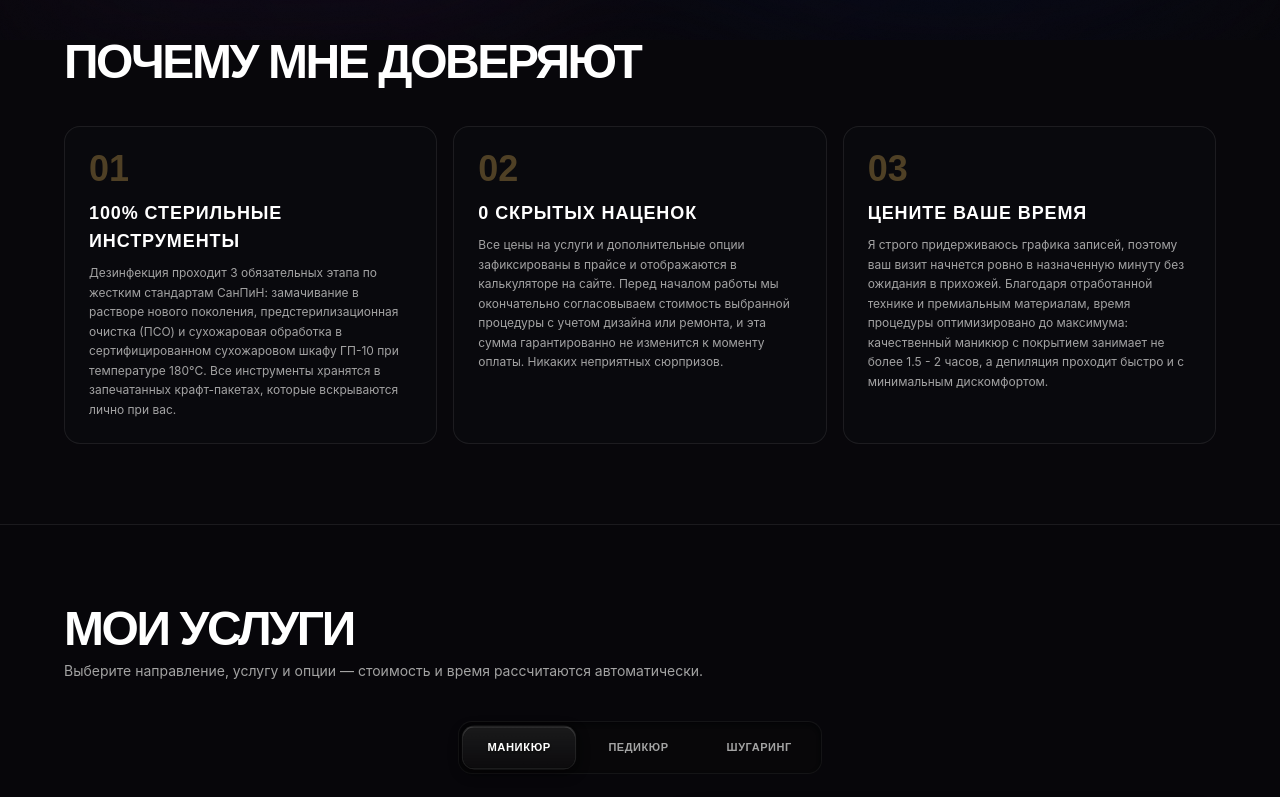
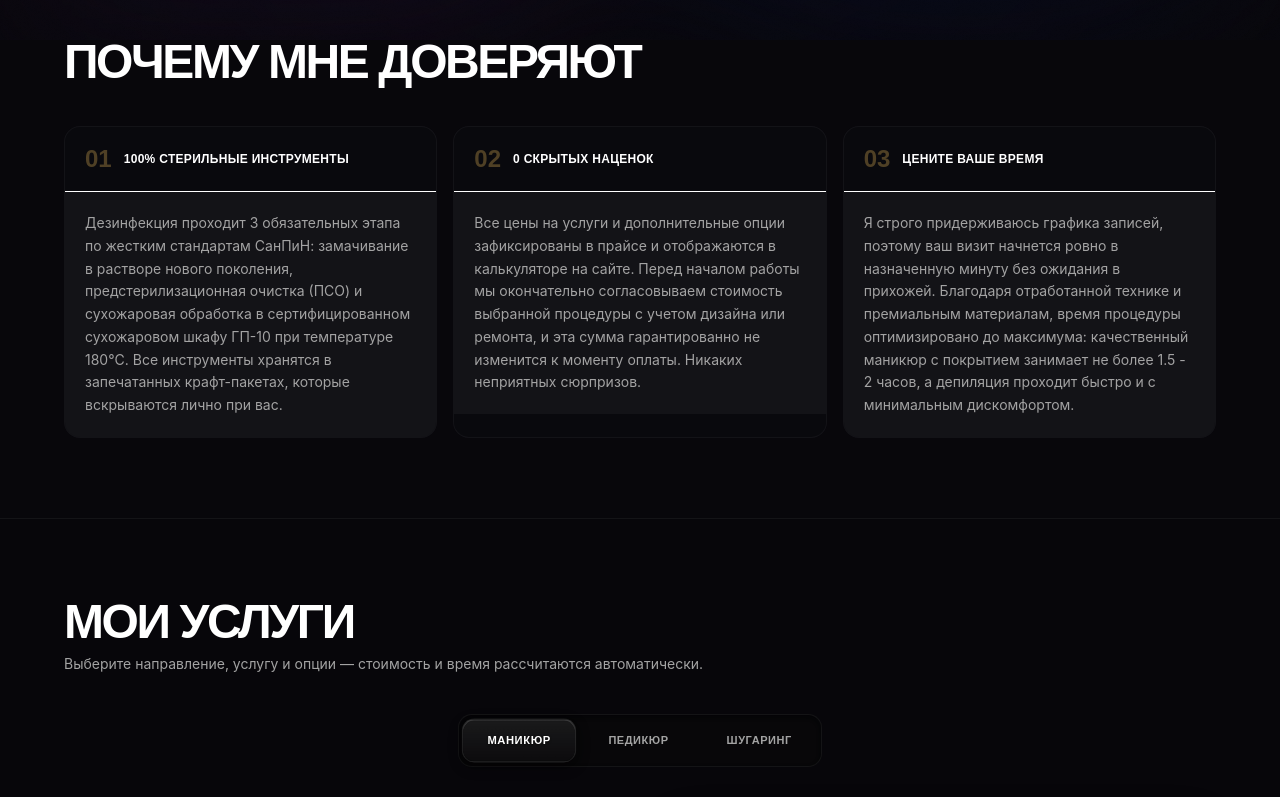
Before and after one commit to COMBINATORR/Nail-Master, a React (Vite) app: page / in a window 1280 px wide. Shown: the part 760-1557 px from the top of the page. Built offline with nearby package versions, Linux system fonts and the light colour scheme; the HTML template or start-up script is replaced by a standard one; a web font is replaced by a local one.

Commit message:
style: align Trust and Guarantees card styles, fonts, borders, and colors to match FaqSection

```diff
--- a/src/components/Guarantees.jsx
+++ b/src/components/Guarantees.jsx
@@ -2,10 +2,12 @@ import { useState } from 'react';
 import { useTranslation } from 'react-i18next';
 import { ChevronDownIcon } from './Icons';
 
+const bgCard = 'bg-[var(--bg-card)]';
+const bgSubtle = 'bg-[var(--bg-subtle)]';
 const textPrimary = 'text-[var(--text-primary)]';
 const textSecondary = 'text-[var(--text-secondary)]';
+const borderSubtle = 'border-[var(--border-subtle)]';
 const border = 'border-[var(--border-color)]';
-const bgSubtle = 'bg-[var(--bg-subtle)]';
 
 export const Guarantees = () => {
   const { t } = useTranslation();
@@ -30,21 +32,26 @@ export const Guarantees = () => {
             return (
               <div
                 key={i}
-                className={`flex flex-col p-5 ${bgSubtle} border ${border} rounded-2xl hover:border-bronze-500/20 transition-all cursor-pointer lg:cursor-default select-none`}
+                className={`flex flex-col ${bgCard} border ${borderSubtle} rounded-2xl overflow-hidden transition-all duration-300 cursor-pointer lg:cursor-default select-none`}
                 onClick={() => setActiveCard(isOpen ? null : i)}
               >
-                <div className="flex justify-between items-center lg:block">
-                  <h3 className={`font-display text-base lg:text-lg font-black uppercase tracking-wider ${textPrimary} lg:mb-2`}>
+                <div className="w-full flex justify-between items-center p-5 text-left lg:cursor-default">
+                  <h3 className={`font-display font-bold uppercase text-xs tracking-wide ${textPrimary} leading-snug`}>
                     {g.title}
                   </h3>
                   <div className="lg:hidden">
-                    <ChevronDownIcon className={`w-5 h-5 transition-transform duration-300 ${isOpen ? 'rotate-180 text-bronze-500' : 'text-[var(--text-muted)]'}`} />
+                    <ChevronDownIcon className={`flex-shrink-0 ml-4 transition-transform duration-300 ${isOpen ? 'rotate-180 text-bronze-500' : 'text-[var(--text-muted)]'}`} />
                   </div>
                 </div>
-                <div className={`transition-all duration-300 ease-in-out overflow-hidden lg:max-h-none lg:opacity-100 lg:mt-0 lg:pt-0 lg:border-t-0 ${isOpen ? 'max-h-60 opacity-100 mt-3 pt-3 border-t ' + border : 'max-h-0 opacity-0'}`}>
-                  <p className={`${textSecondary} text-xs leading-relaxed`}>
+                <div
+                  className={`transition-all duration-300 ease-in-out overflow-hidden lg:max-h-none lg:opacity-100 lg:border-t lg:${borderSubtle} ${
+                    isOpen ? 'max-h-60 opacity-100 border-t ' + borderSubtle : 'max-h-0 opacity-0'
+                  }`}
+                  style={{ overflow: 'hidden' }}
+                >
+                  <div className={`p-5 ${textSecondary} text-sm leading-relaxed ${bgSubtle}`}>
                     {g.desc}
-                  </p>
+                  </div>
                 </div>
               </div>
             );
--- a/src/components/Trust.jsx
+++ b/src/components/Trust.jsx
@@ -2,10 +2,12 @@ import { useState } from 'react';
 import { useTranslation } from 'react-i18next';
 import { ChevronDownIcon } from './Icons';
 
+const bgCard = 'bg-[var(--bg-card)]';
+const bgSubtle = 'bg-[var(--bg-subtle)]';
 const textPrimary = 'text-[var(--text-primary)]';
 const textSecondary = 'text-[var(--text-secondary)]';
+const borderSubtle = 'border-[var(--border-subtle)]';
 const border = 'border-[var(--border-color)]';
-const bgCard = 'bg-[var(--bg-card)]';
 
 export const Trust = () => {
   const { t } = useTranslation();
@@ -29,26 +31,31 @@ export const Trust = () => {
             return (
               <div
                 key={card.num}
-                className={`border ${border} rounded-2xl p-5 md:p-6 ${bgCard} hover:border-bronze-500/25 transition-all group cursor-pointer md:cursor-default select-none`}
+                className={`flex flex-col ${bgCard} border ${borderSubtle} rounded-2xl overflow-hidden transition-all duration-300 cursor-pointer md:cursor-default select-none`}
                 onClick={() => setActiveCard(isOpen ? null : i)}
               >
-                <div className="flex justify-between items-center md:block">
-                  <div className="flex items-center md:block gap-3">
-                    <span className="font-display font-black text-3xl md:text-4xl text-bronze-500/40 group-hover:text-bronze-500/70 transition-colors leading-none block md:mb-3">
+                <div className="w-full flex justify-between items-center p-5 text-left md:cursor-default">
+                  <div className="flex items-center gap-3">
+                    <span className="font-display font-black text-2xl text-bronze-500/40 leading-none">
                       {card.num}
                     </span>
-                    <h3 className={`font-display font-black text-base lg:text-lg tracking-wider uppercase ${textPrimary} md:mb-2`}>
+                    <span className={`font-display font-bold uppercase text-xs tracking-wide ${textPrimary} leading-snug`}>
                       {card.title}
-                    </h3>
+                    </span>
                   </div>
                   <div className="md:hidden">
-                    <ChevronDownIcon className={`w-5 h-5 transition-transform duration-300 ${isOpen ? 'rotate-180 text-bronze-500' : 'text-[var(--text-muted)]'}`} />
+                    <ChevronDownIcon className={`flex-shrink-0 ml-4 transition-transform duration-300 ${isOpen ? 'rotate-180 text-bronze-500' : 'text-[var(--text-muted)]'}`} />
                   </div>
                 </div>
-                <div className={`transition-all duration-300 ease-in-out overflow-hidden md:max-h-none md:opacity-100 md:mt-0 md:pt-0 md:border-t-0 ${isOpen ? 'max-h-60 opacity-100 mt-3 pt-3 border-t ' + border : 'max-h-0 opacity-0'}`}>
-                  <p className={`${textSecondary} text-xs leading-relaxed`}>
+                <div
+                  className={`transition-all duration-300 ease-in-out overflow-hidden md:max-h-none md:opacity-100 md:border-t md:${borderSubtle} ${
+                    isOpen ? 'max-h-60 opacity-100 border-t ' + borderSubtle : 'max-h-0 opacity-0'
+                  }`}
+                  style={{ overflow: 'hidden' }}
+                >
+                  <div className={`p-5 ${textSecondary} text-sm leading-relaxed ${bgSubtle}`}>
                     {card.desc}
-                  </p>
+                  </div>
                 </div>
               </div>
             );
```
